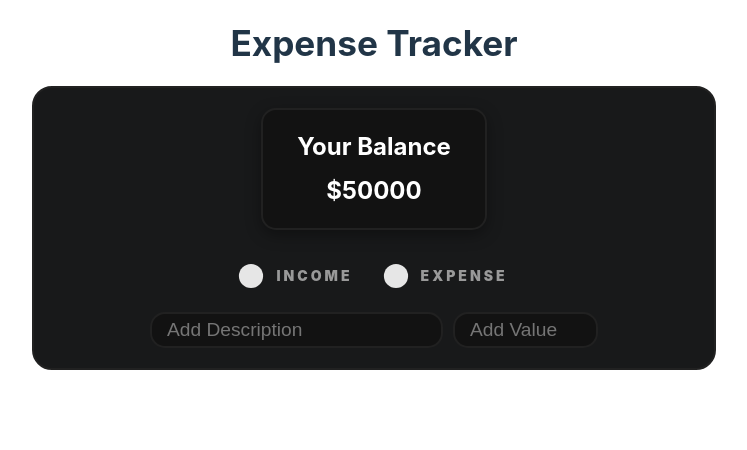
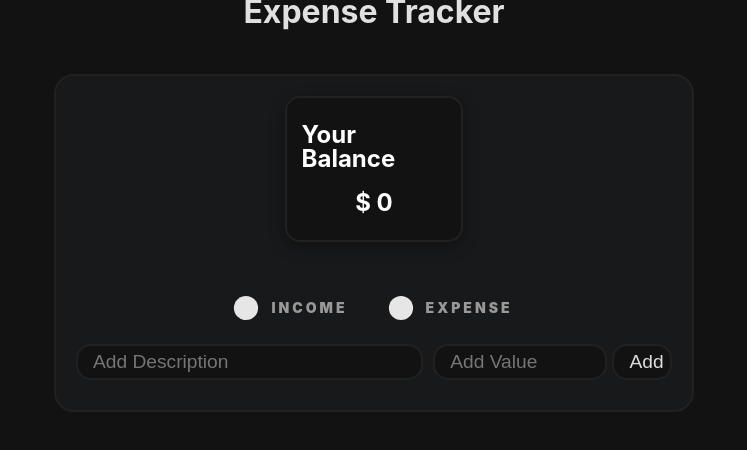
Before and after one commit to emircandemr/Vue-Protein-Patika-Bootcamp, a Vue app in the folder Income_Tracker/: page / in a window 1280 px wide. Shown: the top 450 px of the page, without its empty margins (266-1013 px from the left). Built offline with nearby package versions, Linux system fonts and the light colour scheme.

Commit message:
added vuex and created tracker func

```diff
--- a/Income_Tracker/index.html
+++ b/Income_Tracker/index.html
@@ -4,6 +4,7 @@
     <meta charset="UTF-8" />
     <link rel="icon" type="image/svg+xml" href="/vite.svg" />
     <meta name="viewport" content="width=device-width, initial-scale=1.0" />
+    <link rel="stylesheet" href="https://fonts.googleapis.com/css2?family=Material+Symbols+Outlined:opsz,wght,FILL,GRAD@48,400,0,0" />
     <title>Vite + Vue</title>
   </head>
   <body>
--- a/Income_Tracker/package.json
+++ b/Income_Tracker/package.json
@@ -9,7 +9,8 @@
     "preview": "vite preview"
   },
   "dependencies": {
-    "vue": "^3.2.37"
+    "vue": "^3.2.37",
+    "vuex": "^4.0.2"
   },
   "devDependencies": {
     "@vitejs/plugin-vue": "^3.1.0",
--- a/Income_Tracker/src/App.vue
+++ b/Income_Tracker/src/App.vue
@@ -1,5 +1,4 @@
 <script setup>
-import { ref, computed } from 'vue'
 import Balance from "./components/Balance.vue"
 import Input from "./components/Input.vue"
 import Dashboard from "./components/Dashboard.vue"
@@ -10,13 +9,16 @@ import Dashboard from "./components/Dashboard.vue"
   <h1>Expense Tracker</h1>
   <div class="container" >
     <Balance />
-    <Dashboard />
-    <Input/>
+    <div class="container--content">
+      <Dashboard />
+      <Input/>
+    </div>
   </div >
 </template>
 
 
 <style lang="scss" scoped>
+
 
   .container{
     width: 50%;
@@ -27,6 +29,16 @@ import Dashboard from "./components/Dashboard.vue"
     border: 2px solid #212121;
     border-radius: 20px;
     padding: 20px;
+    margin-top: 50px;
+
+    &--content{
+      width: 100%;
+      display: flex;
+      flex-direction: column;
+      justify-content: space-between;
+      margin-top: 20px;
+    }
+
   }
 
 </style>
--- /dev/null
+++ b/Income_Tracker/src/Vuex/store.js
@@ -0,0 +1,27 @@
+import { ref } from 'vue';
+import {createStore} from 'vuex'
+
+const store = createStore({
+
+    state : {
+        balance : ref(0),
+        incomeList : ref([]),
+    },
+
+    mutations : {
+        addIncomeList (state, payload){
+            const type = payload.radioType.value;
+            state.incomeList = [...state.incomeList , payload.list]
+            state.balance = (type === 'Income' ? state.balance + payload.list.amount : state.balance - payload.list.amount);
+        },
+        deleteIncomeList(state,payload){
+          state.incomeList =  state.incomeList.filter((item) => item.id !== payload)
+
+        }
+    }
+
+
+
+})
+
+export default store
--- a/Income_Tracker/src/components/Balance.vue
+++ b/Income_Tracker/src/components/Balance.vue
@@ -1,11 +1,18 @@
 <script setup>
+  import { computed } from "vue";
+  import {useStore} from "vuex"
+  const store = useStore()
+
+  const balance = computed( () => store.state.balance)
+
+  const statusCheck = () => balance.value < 0 ? "negative" : balance.value > 0 ? "positive" : ""
 
 </script>
 
 <template>
-  <div class="balance">
+  <div class="balance" :class="statusCheck()" >
     <h2>Your Balance</h2>
-    <h2>$50000</h2>
+    <h2>$ {{balance}}</h2>
   </div>
 </template>
 
@@ -24,7 +31,6 @@
         padding: 15px;
         box-shadow: rgba(0, 0, 0, 0.35) 0px 5px 15px;
 
-
         h2{
         color: #fff;
         font-size: 1.5rem;
@@ -36,6 +42,14 @@
         border:  2px solid #121212;
         }
 
+        &.negative{
+          border : 1px solid #FF285C;
+        }
+
+        &.positive{
+          border : 1px solid #799062;
+        }
+
     }
 
 </style>
--- a/Income_Tracker/src/components/Dashboard.vue
+++ b/Income_Tracker/src/components/Dashboard.vue
@@ -1,29 +1,49 @@
 <script setup>
-    import { ref } from 'vue'
+    import { ref,reactive } from 'vue'
     import RadioBox from './RadioBox.vue';
+    import {useStore} from "vuex"
+    import { computed } from "vue";
 
-    const types = ref(
+    const store = useStore()
+
+    const radioName = ref(
         [
             { id: 1, text: 'Income' },
-            { id: 2, text: 'Expense' },
+            { id: 2, text: 'Expense' }
         ]
     )
 
-    const log = (e) => {
-        console.log(e)
+    const radioType = ref("")
+    const text = ref("")
+    const amount = ref("")
+
+    const selectType = (type) => {
+        radioType.value = type
     }
+
+    const addList = () => {
+        const list = {
+            id: Math.floor(Math.random() * 100000000),
+            text: text.value,
+            amount: +amount.value,
+            type: radioType.value
+        };
+        text.value = ""
+        amount.value = ""
+        store.commit("addIncomeList", {list, radioType} )
+        }
 
 </script>
 
 <template>
   <div class="dashboard">
     <div class="dashboard__type">
-        <RadioBox v-for="type in types" :type="type" :key="type.id"  @onSelect="log" />
+        <RadioBox v-for="name in radioName" :type="name" @onSelect="selectType"></RadioBox>
     </div>
     <div class="dashboard__input">
-        <input class="dashboard__input__text" type="text" placeholder="Add Description" />
-        <input class="dashboard__input__value" type="text" placeholder="Add Value" />
-
+        <input v-model="text" class="dashboard__input__text" type="text" placeholder="Add Description" />
+        <input v-model="amount" class="dashboard__input__value" type="text" placeholder="Add Value" />
+        <button @click="addList" class="dashboard__input__btn">Add</button>
     </div>
   </div>
 
@@ -32,12 +52,12 @@
 
 <style lang="scss" scoped>
 .dashboard{
-    width: 70%;
+    width: 100%;
     display: flex;
     flex-direction: column;
-    display: flex;
     justify-content: center;
     align-items: center;
+    margin-bottom: 10px;
 
     &__type{
         display: flex;
@@ -45,10 +65,12 @@
 
     &__input{
         display: flex;
+        justify-content: center;
+        align-self: center;
         width: 100%;
 
         &__text{
-            width: 70%;
+            width: 60%;
             border: none;
             background-color: #121212;
             border: 2px solid #212121;
@@ -72,10 +94,24 @@
             outline: none;
         }
 
+        &__btn{
+            width: 10%;
+            margin-left: 5px;
+            border: none;
+            background-color: #121212;
+            border: 2px solid #212121;
+            border-radius: 15px;
+            padding: 5px 15px;
+            font-size: 1.2rem;
+            color: #dcdcdc;
+            outline: none;
+                cursor: pointer;
+        }
+
 
 
     }
-
 }
 
+
 </style>
--- a/Income_Tracker/src/components/Input.vue
+++ b/Income_Tracker/src/components/Input.vue
@@ -1,17 +1,102 @@
 <script setup>
+  import {useStore} from "vuex"
+  import { ref, computed } from 'vue'
+
+  const store = useStore()
+  const incomeList = computed( () => store.state.incomeList)
+
+  const destroy = (id) => {
+    console.log(id)
+    store.commit("deleteIncomeList",id)
+  }
 
 </script>
 
-<template>
-  <div class="input">
-
-
-
+<template >
+  <div v-for="item in incomeList" class="input" :class=item.type>
+    <div class="input__text">
+      {{item.text}}
+    </div>
+    <div class="input__value">
+       <span class="input__value--text">$ {{item.amount}}</span>
+       <span class="material-symbols-outlined">
+      edit
+      </span>
+       <span class="material-symbols-outlined" @click="destroy(item.id)" >
+          close
+      </span>
+    </div>
   </div>
 </template>
 
 
 <style lang="scss" scoped>
+  .input{
+    width: 100%;
+    display: flex;
+    justify-content: space-between;
+    align-items: center;
+    background-color: #121212;
+    border-radius: 15px;
+    padding: 0px 15px;
+    box-shadow: rgba(0, 0, 0, 0.35) 0px 5px 15px;
+    margin: 10px 0;
+    transition: all 0.3s ease-in-out;
 
+    &.Income{
+      border : 1px solid #799062;
+    }
+
+    &.Expense{
+      border : 1px solid #FF285C;
+    }
+
+    &:hover{
+      background-color: #212121;
+      border:  2px solid #121212;
+    }
+
+    .input__text{
+      color: #fff;
+      font-size: 1.2rem;
+      margin: 10px 0;
+    }
+
+    .input__value{
+      display: flex;
+      justify-content: center;
+      align-items: center;
+      color: #fff;
+      font-size: 1.2rem;
+      margin: 10px ;
+
+      &--text{
+        margin-right: 1rem;
+      }
+
+      .material-symbols-outlined{
+        font-size: 1.5rem;
+        margin: 0 5px 0 5px;
+        cursor: pointer;
+      }
+
+    }
+
+    .input__btn{
+      background-color: #212121;
+      border:  2px solid #121212;
+      color: #fff;
+      font-size: 1.2rem;
+      padding: 5px 10px;
+      border-radius: 5px;
+      cursor: pointer;
+      transition: all 0.3s ease-in-out;
+
+      &:hover{
+        background-color: #121212;
+        border:  2px solid #212121;
+      }
+    }
+  }
 
 </style>
--- a/Income_Tracker/src/components/RadioBox.vue
+++ b/Income_Tracker/src/components/RadioBox.vue
@@ -11,9 +11,9 @@
 
 <template>
   <div>
-    <label class="rad-label">
+    <label class="rad-label" >
         <input type="radio" class="rad-input" name="rad" :value="props.type.text" @click="clickHandler" >
-        <div class="rad-design"></div>
+        <div class="rad-design" :class=props.type.text ></div>
         <div class="rad-text">{{type.text}}</div>
   </label>
   </div>
@@ -26,8 +26,7 @@
   align-items: center;
   border-radius: 100px;
   padding: 14px 16px;
-  margin: 20px 0 10px 0;
-
+  margin: 20px 5px 10px 5px;
   cursor: pointer;
   transition: .3s;
 }
@@ -51,9 +50,16 @@
   width: 22px;
   height: 22px;
   border-radius: 100px;
+  position: relative;
 
-  background: linear-gradient(to right bottom, hsl(154, 97%, 62%), hsl(225, 97%, 62%));
-  position: relative;
+  &.Income {
+    background: linear-gradient(to right bottom, #799062 , #889e73);
+  }
+
+  &.Expense {
+    background: linear-gradient(to right bottom, #FF285C , #FF285C);
+  }
+
 }
 
 .rad-design::before {
--- a/Income_Tracker/src/main.js
+++ b/Income_Tracker/src/main.js
@@ -1,5 +1,8 @@
 import { createApp } from 'vue'
 import './style.css'
 import App from './App.vue'
+import store from "./Vuex/store"
 
-createApp(App).mount('#app')
+const app = createApp(App)
+app.use(store)
+app.mount('#app')
--- a/Income_Tracker/src/style.css
+++ b/Income_Tracker/src/style.css
@@ -15,57 +15,12 @@
   -webkit-text-size-adjust: 100%;
 }
 
-a {
-  font-weight: 500;
-  color: #646cff;
-  text-decoration: inherit;
-}
-a:hover {
-  color: #535bf2;
+*{
+  margin: 0;
+  padding: 0;
+  box-sizing: border-box;
 }
 
-a {
-  font-weight: 500;
-  color: #646cff;
-  text-decoration: inherit;
-}
-a:hover {
-  color: #535bf2;
-}
-
-body {
-  margin: 0;
-  min-width: 320px;
-  min-height: 100vh;
-}
-
-h1 {
-  font-size: 2.2em;
-  line-height: 1.1;
-}
-
-button {
-  border-radius: 8px;
-  border: 1px solid transparent;
-  padding: 0.6em 1.2em;
-  font-size: 1em;
-  font-weight: 500;
-  font-family: inherit;
-  background-color: #1a1a1a;
-  cursor: pointer;
-  transition: border-color 0.25s;
-}
-button:hover {
-  border-color: #646cff;
-}
-button:focus,
-button:focus-visible {
-  outline: 4px auto -webkit-focus-ring-color;
-}
-
-.card {
-  padding: 2em;
-}
 
 #app{
   display: flex;
@@ -73,17 +28,3 @@ button:focus-visible {
   flex-direction: column;
   min-height: 100vh;
 }
-
-
-@media (prefers-color-scheme: light) {
-  :root {
-    color: #213547;
-    background-color: #ffffff;
-  }
-  a:hover {
-    color: #747bff;
-  }
-  button {
-    background-color: #f9f9f9;
-  }
-}
```
Also changed, not shown: 1 other file (tests, documents, lock files or other folders).
